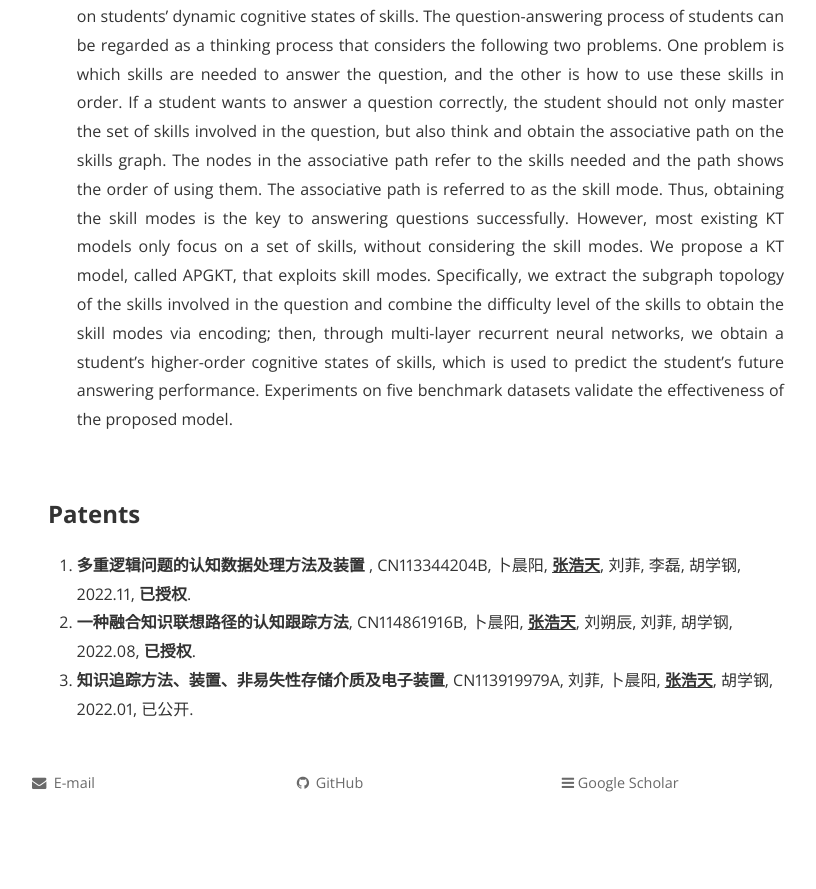
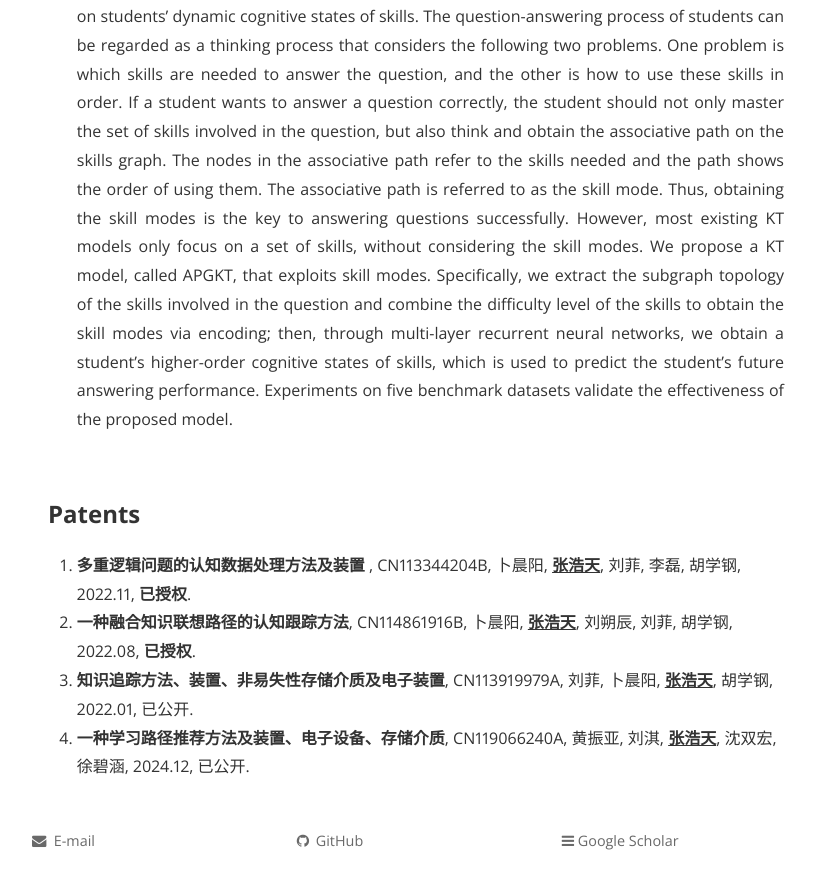
Before and after one commit to sosweetzhang/sosweetzhang.github.io, a Jekyll site: the page built from research.html, in a window 1280 px wide and 900 px high, scrolled down 3156 px. Shown: the top 889 px of the window, without its empty margins (224-1040 px from the left). Built offline with Jekyll 4.4.1, drawn with Linux system fonts in a browser that asks for light colours; nearby versions of some CDN libraries; comment, search, counter and statistics services are not loaded; a style sheet for code colours, icons or effects is not loaded; before the commit the page ends 3998 px from its top, so only the background shows below that.

Commit message:
Update research.html

```diff
--- a/research.html
+++ b/research.html
@@ -46,6 +46,9 @@ permalink: /research/
 <br></li></ol>
 
 <font size="+2"><strong> Patents</strong></font><br>
-<ol><li><strong> 多重逻辑问题的认知数据处理方法及装置 </strong>, CN113344204B, 卜晨阳, <u><b>张浩天</b></u>, 刘菲, 李磊, 胡学钢, 2022.11, <b>已授权</b>.</li>
+<ol>
+    <li><strong> 多重逻辑问题的认知数据处理方法及装置 </strong>, CN113344204B, 卜晨阳, <u><b>张浩天</b></u>, 刘菲, 李磊, 胡学钢, 2022.11, <b>已授权</b>.</li>
     <li><strong> 一种融合知识联想路径的认知跟踪方法</strong>, CN114861916B, 卜晨阳, <u><b>张浩天</b></u>, 刘朔辰, 刘菲, 胡学钢, 2022.08, <b>已授权</b>.</li>
-    <li><strong> 知识追踪方法、装置、非易失性存储介质及电子装置</strong>, CN113919979A, 刘菲, 卜晨阳, <u><b>张浩天</b></u>, 胡学钢, 2022.01, 已公开.</li></ol>
+    <li><strong> 知识追踪方法、装置、非易失性存储介质及电子装置</strong>, CN113919979A, 刘菲, 卜晨阳, <u><b>张浩天</b></u>, 胡学钢, 2022.01, 已公开.</li>
+    <li><strong> 一种学习路径推荐方法及装置、电子设备、存储介质</strong>, CN119066240A, 黄振亚, 刘淇, <u><b>张浩天</b></u>, 沈双宏, 徐碧涵, 2024.12, 已公开.</li>
+</ol>
```
